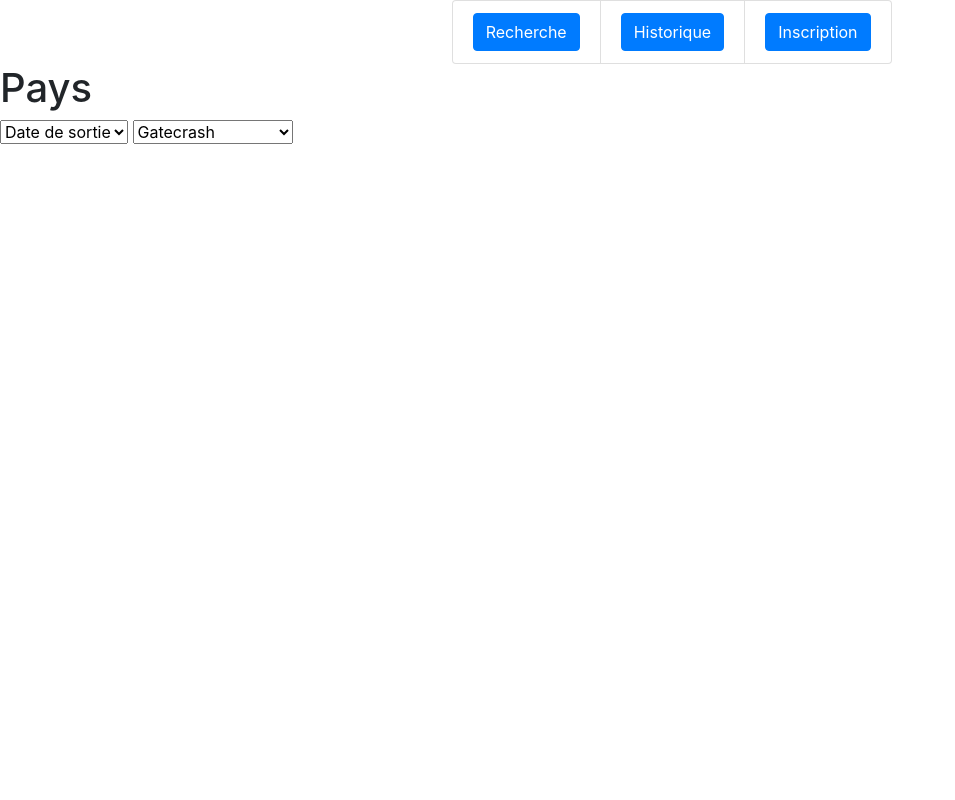
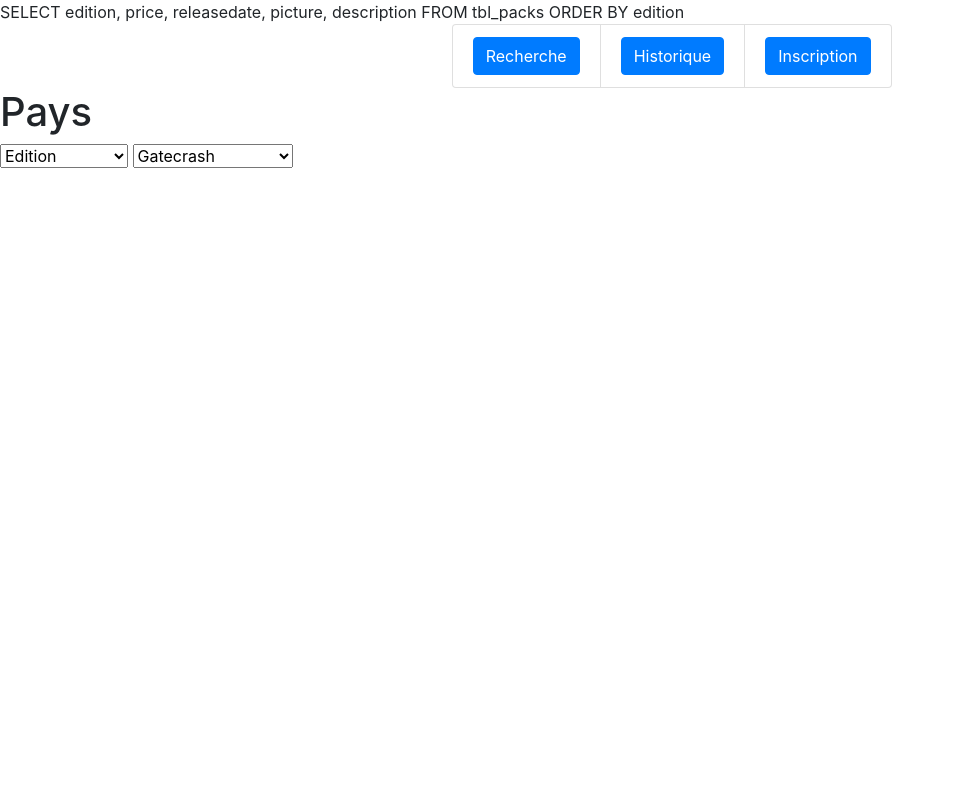
Before and after one commit to llSkyTechll/WebMTG, a PHP site: page / in a window 1280 px wide; the page is wider, and only the part inside the window is pictured. Shown: that part, without its empty margins (0-955 px from the left). Run offline with PHP 8.4, Linux system fonts and the light colour scheme; data comes from the database, SQL or seed files in the repository; some libraries are stand-ins or nearby versions.

Commit message:
Order by corrigé

```diff
--- a/MTG/controller/Controllers.php
+++ b/MTG/controller/Controllers.php
@@ -3,7 +3,7 @@ require('model/ManagerSales.php');
 
 function packList()
 {
-  $wishedOrder = 'nom_pays';
+  $wishedOrder = 'edition';
   if (!empty($_POST['packorder'])){
     $wishedOrder = htmlentities($_POST['packorder']);
   }
--- a/MTG/model/ManagerSales.php
+++ b/MTG/model/ManagerSales.php
@@ -6,9 +6,9 @@ class ManagerSales extends Connexion // hérite de la classe connexion
 {
    // Renvoie la liste des membres triés par nom dans l'ordre alphabétique
    public function getPacks($wishedOrder) {
-     $sql = 'SELECT edition, price, releasedate, picture, description FROM tbl_packs order by :order';
+     $sql = 'SELECT edition, price, releasedate, picture, description FROM tbl_packs ORDER BY '.$wishedOrder;
+     echo $sql;
 	   $packs = self::getConnexion()->prepare($sql);
-     $packs->bindparam('order',$wishedOrder,pdo::PARAM_STR);
      $packs->execute();
 	   return $packs;
     }
--- a/MTG/view/viewAccueil.php
+++ b/MTG/view/viewAccueil.php
@@ -6,10 +6,10 @@
 <form class="pure-form pure-form-aligned" action="index.php?action=accueil" method="post" >
 	<fieldset>
         <div class="pure-control-group">
-					<select name="order" onchange="submit()">
+					<select name="packorder" onchange="submit()">
+						<option value="edition">Edition</option>
 						<option value="releasedate">Date de sortie</option>
-						<option value="edition">Edition</option>
-						<option value="price DESC">Prix</option>
+						<option value="price">Prix</option>
 					</select>
 
           <select name="packs" onchange="">
```
